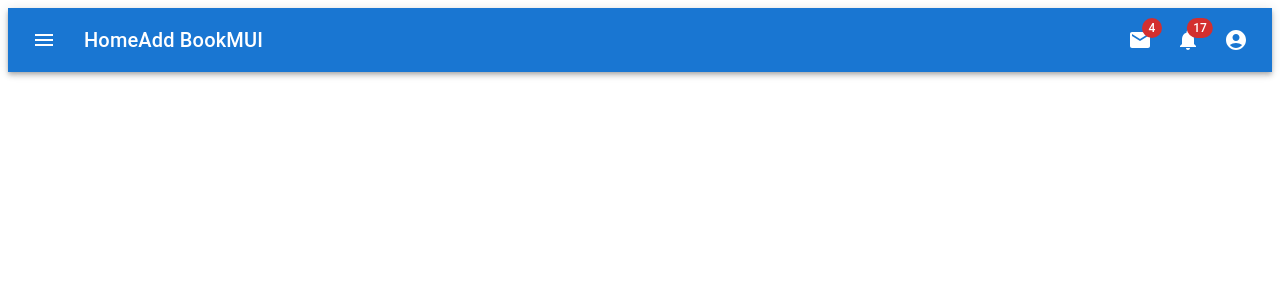
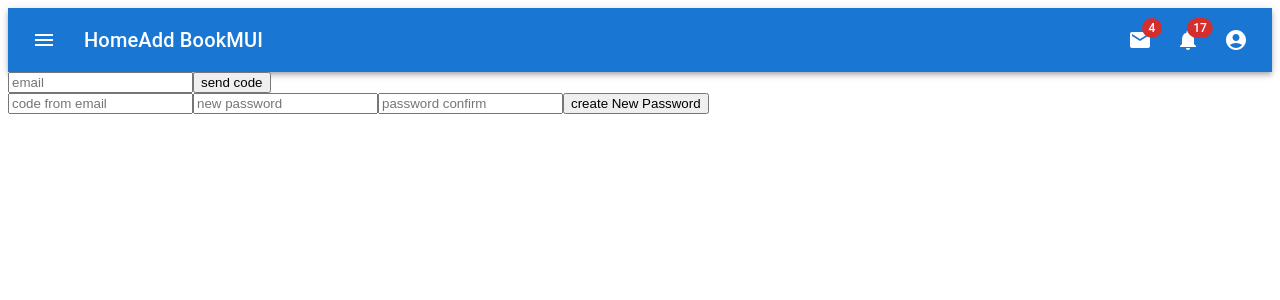
Before and after one commit to Mamatbek03/Web-Library, a React (Create React App) app: page /edit-password in a window 1280 px wide. Shown: the top 300 px of the page. Built offline with nearby package versions, Linux system fonts and the light colour scheme.

Commit message:
added authorization

```diff
--- /dev/null
+++ b/src/components/auth/EditPassword/EditPassword.jsx
@@ -0,0 +1,56 @@
+import React, { useState } from "react";
+import { useAuth } from "../../../contexts/AuthContextProvider";
+
+const EditPassword = () => {
+  const { sendCodeToEmail, saveNewPassword } = useAuth();
+  const [email, setEmail] = useState(null);
+  const [code, setCode] = useState(null);
+  const [password, setPassword] = useState("");
+  const [password2, setPassword2] = useState("");
+
+  //   function sendMessage() {
+  //     let formData = new FormData();
+  //     formData.append("email", email);
+  //     sendCodeToEmail(formData);
+  //   }
+  function savePassword() {
+    let formData = new FormData();
+    formData.append("forgot_password_reset", code);
+    formData.append("password", password);
+    formData.append("password2", password2);
+    saveNewPassword(formData);
+  }
+
+  return (
+    <div>
+      <div>
+        <input
+          onChange={(e) => setEmail(e.target.value)}
+          type="text"
+          placeholder="email"
+        />
+        <button onClick={() => sendCodeToEmail(email)}>send code</button>
+      </div>
+      <div>
+        <input
+          onChange={(e) => setCode(e.target.value)}
+          type="text"
+          placeholder="code from email"
+        />
+        <input
+          onChange={(e) => setPassword(e.target.value)}
+          type="text"
+          placeholder="new password"
+        />
+        <input
+          onChange={(e) => setPassword2(e.target.value)}
+          type="text"
+          placeholder="password confirm"
+        />
+        <button onClick={savePassword}>create New Password</button>
+      </div>
+    </div>
+  );
+};
+
+export default EditPassword;
--- /dev/null
+++ b/src/components/auth/Loading.jsx
@@ -0,0 +1,13 @@
+import * as React from "react";
+import CircularProgress from "@mui/material/CircularProgress";
+import Box from "@mui/material/Box";
+
+export default function Loading() {
+  return (
+    <Box
+      sx={{ display: "flex", justifyContent: "center", alignItems: "center" }}
+    >
+      <CircularProgress />
+    </Box>
+  );
+}
--- a/src/components/auth/Login/Login.jsx
+++ b/src/components/auth/Login/Login.jsx
@@ -1,28 +1,38 @@
 import React, { useState } from "react";
 import { useAuth } from "../../../contexts/AuthContextProvider";
+import Loading from "../Loading";
+import { useNavigate } from "react-router-dom";
 
 const Login = () => {
-  const { handleLogin, setError } = useAuth();
+  const { handleLogin, error, setError, loading } = useAuth();
   const [email, setEmail] = useState("");
+  const [userName, setUserName] = useState("");
   const [password, setPassword] = useState("");
 
+  const navigate = useNavigate();
+
   function handleSave() {
-    if (!email.trim() || !password.trim()) {
-      alert("Enter all inputs");
-    } else {
     const formData = new FormData();
     formData.append("email", email);
+    formData.append("username", userName);
     formData.append("password", password);
     handleLogin(formData, email);
   }
-  }
+  if (loading) return <Loading />;
   return (
+    <>
       <div>
         <h1>Login </h1>
+        {error ? <p>{}</p> : null}
         <input
           onChange={(e) => setEmail(e.target.value)}
           type="text"
           placeholder="email"
+        />
+        <input
+          onChange={(e) => setUserName(e.target.value)}
+          type="text"
+          placeholder="user Name"
         />
         <input
           onChange={(e) => setPassword(e.target.value)}
@@ -31,6 +41,8 @@ const Login = () => {
         />
         <button onClick={handleSave}>login </button>
       </div>
+      <p onClick={() => navigate("/edit-password")}>forget Password?</p>
+    </>
   );
 };
 
--- a/src/components/auth/Register/Register.jsx
+++ b/src/components/auth/Register/Register.jsx
@@ -1,46 +1,60 @@
-import React, { useState } from "react";
+import * as React from "react";
 import { useAuth } from "../../../contexts/AuthContextProvider";
 
-const Register = () => {
-  const { handleRegister } = useAuth();
-  const [email, setEmail] = useState("");
-  const [password, setPassword] = useState("");
-  const [passwordConfirm, setPasswordConfirm] = useState("");
+export default function RegisterList() {
+  const [email, setEmail] = React.useState("");
+  const [password, setPassword] = React.useState("");
+  const [passwordConfirm, setPasswordConfirm] = React.useState("");
+  const [userName, setUserName] = React.useState("");
 
-  function handleSave() {
+  const { handleRegister, loading, error, setError } = useAuth();
+
+  const handleSave = (e) => {
+    e.preventDefault();
+
     if (!email.trim() || !password.trim() || !passwordConfirm.trim()) {
-      alert("Enter all inputs");
+      alert("заполните все поля!");
     } else {
-      console.log(email, password, passwordConfirm);
-      const formData = new FormData();
+      let formData = new FormData();
       formData.append("email", email);
       formData.append("password", password);
-      formData.append("activation_code", passwordConfirm);
-      console.log(formData);
+      formData.append("password2", passwordConfirm);
+      formData.append("username", userName);
       handleRegister(formData);
     }
-  }
+  };
+
+  React.useEffect(() => {
+    setError(false);
+  }, []);
+
   return (
     <div>
       <h1>Register</h1>
+      {error ? <h2>{error}</h2> : null}
+      <form action="submit" onSubmit={handleSave}>
         <input
-        onClick={(e) => setEmail(e.target.value)}
-        type="text"
+          onChange={(e) => setEmail(e.target.value)}
+          type="email"
           placeholder="email"
         />
         <input
-        onClick={(e) => setPassword(e.target.value)}
+          onChange={(e) => setPassword(e.target.value)}
           type="password"
           placeholder="password"
         />
         <input
-        onClick={(e) => setPasswordConfirm(e.target.value)}
+          onChange={(e) => setPasswordConfirm(e.target.value)}
           type="password"
           placeholder="password confirm"
         />
-      <button onClick={handleSave}>register</button>
+        <input
+          onChange={(e) => setUserName(e.target.value)}
+          type="name"
+          placeholder="username"
+        />
+        <button>register</button>
+      </form>
     </div>
   );
-};
-
-export default Register;
+}
--- a/src/contexts/AuthContextProvider.js
+++ b/src/contexts/AuthContextProvider.js
@@ -1,5 +1,5 @@
 import axios from "axios";
-import React, { createContext, useContext, useState } from "react";
+import React, { createContext, useContext, useEffect, useState } from "react";
 import { useNavigate } from "react-router-dom";
 
 export const authContext = createContext();
@@ -7,7 +7,7 @@ export const authContext = createContext();
 export const useAuth = () => useContext(authContext);
 
 const AuthContextProvider = ({ children }) => {
-  const API = "http://34.89.140.26/docs/?format=openapi";
+  const API = "http://34.89.140.26";
   const [user, setUser] = useState(null);
   const [error, setError] = useState(null);
   const [loading, setLoading] = useState(false);
@@ -17,10 +17,13 @@ const AuthContextProvider = ({ children }) => {
   const handleRegister = async (formData) => {
     setLoading(true);
     try {
-      await axios.post(`${API}/accounts/register/`, formData);
+      const res = await axios.post(
+        `http://34.89.140.26/accounts/register/`,
+        formData
+      );
       navigate("/");
     } catch (error) {
-      console.log(error.respones.data);
+      setError(Object.values(error.response.data).flat()[0]);
     } finally {
       setLoading(false);
     }
@@ -28,15 +31,17 @@ const AuthContextProvider = ({ children }) => {
   const handleLogin = async (formData, email) => {
     setLoading(true);
     try {
-      const { data } = await axios.post(`${API}/account/login/`, formData);
+      console.log(formData);
+      const { data } = await axios.post(`${API}/accounts/login/`, formData);
       localStorage.setItem("tokens", JSON.stringify(data));
       localStorage.setItem("emails", email);
       setUser(email);
       navigate("/");
     } catch (error) {
-      console.log(error.respones.data);
+      setError(error.respones.data.detail);
     } finally {
       setLoading(false);
+      console.log(error);
     }
   };
   const handleLogout = () => {
@@ -44,7 +49,28 @@ const AuthContextProvider = ({ children }) => {
     localStorage.removeItem("tokens");
     localStorage.removeItem("emails");
   };
+  const sendCodeToEmail = async (email) => {
+    setLoading(true);
+    try {
+      console.log(23523);
+      await axios.post(`${API}/accounts/forgot/`, email);
+    } catch (error) {
+      console.log(error);
+    } finally {
+      setLoading(false);
+    }
+  };
+  const saveNewPassword = async (formData) => {
+    try {
+      await axios.put(`${API}/accounts/forgot/`, formData);
+      navigate("/");
+    } catch (error) {
+      console.log(error);
+    }
+  };
   const values = {
+    saveNewPassword,
+    sendCodeToEmail,
     handleLogout,
     handleLogin,
     handleRegister,
--- a/src/routes/MainRoutes.js
+++ b/src/routes/MainRoutes.js
@@ -4,6 +4,7 @@ import HomePage from "../Pages/HomePage/HomePage";
 import ProductsPage from "../Pages/ProductsPage/ProductsPage";
 import Register from "../components/auth/Register/Register";
 import Login from "../components/auth/Login/Login";
+import EditPassword from "../components/auth/EditPassword/EditPassword";
 
 const MainRoutes = () => {
   return (
@@ -15,6 +16,7 @@ const MainRoutes = () => {
         <Route path="/products" element={<ProductsPage />} />
         <Route path="/add" element={<ProductsPage />} />
         <Route path="/edit/:id" element={<ProductsPage />} />
+        <Route path="/edit-password" element={<EditPassword />} />
       </Routes>
     </div>
   );
```
Lines whose indentation alone changed are shown as unchanged.
